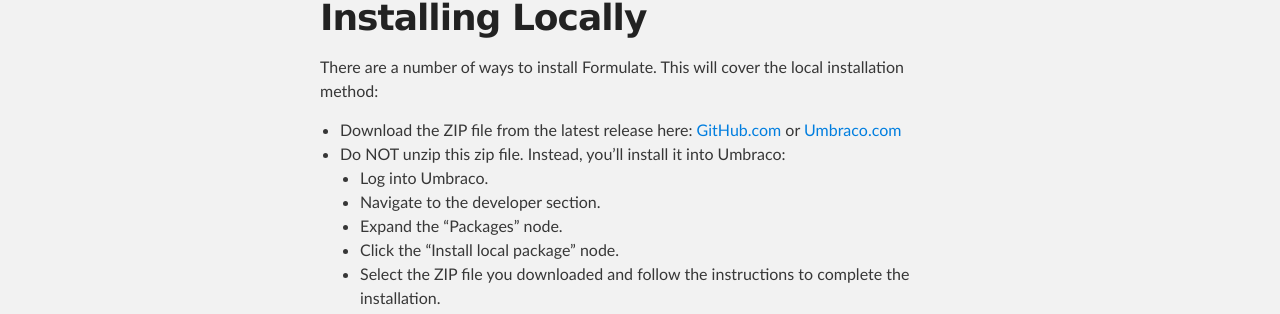
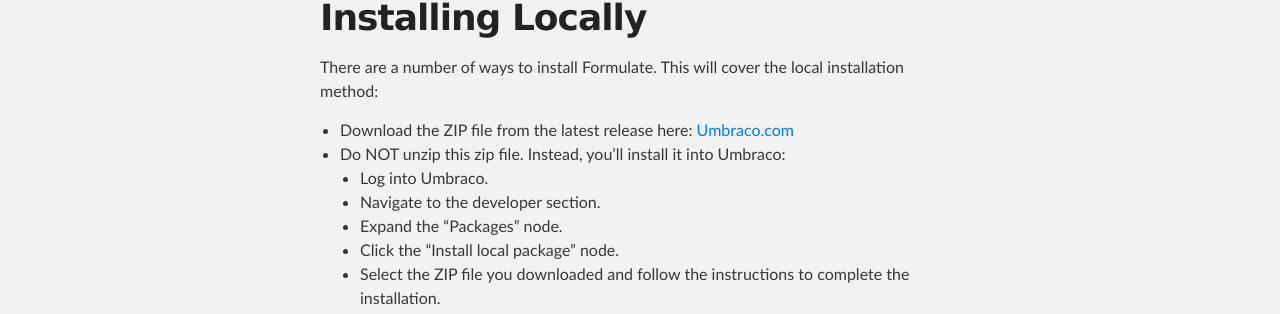
Before and after one commit to rhythmagency/formulate, a Jekyll site: the page built from installing.md, in a window 1280 px wide. Shown: the part 269-583 px from the top of the page. Built offline with Jekyll 4.4.1, drawn with Linux system fonts in a browser that asks for light colours.

Commit message:
Changed to single install location.

```diff
--- a/installing.md
+++ b/installing.md
@@ -6,7 +6,7 @@
 # Installing Locally
 There are a number of ways to install Formulate. This will cover the local installation method:
 
-* Download the ZIP file from the latest release here: [GitHub.com](https://github.com/rhythmagency/formulate/releases) or [Umbraco.com](https://our.umbraco.org/projects/backoffice-extensions/formulate/)
+* Download the ZIP file from the latest release here: [Umbraco.com](https://our.umbraco.org/projects/backoffice-extensions/formulate/)
 * Do NOT unzip this zip file. Instead, you'll install it into Umbraco:
   * Log into Umbraco.
   * Navigate to the developer section.
```
